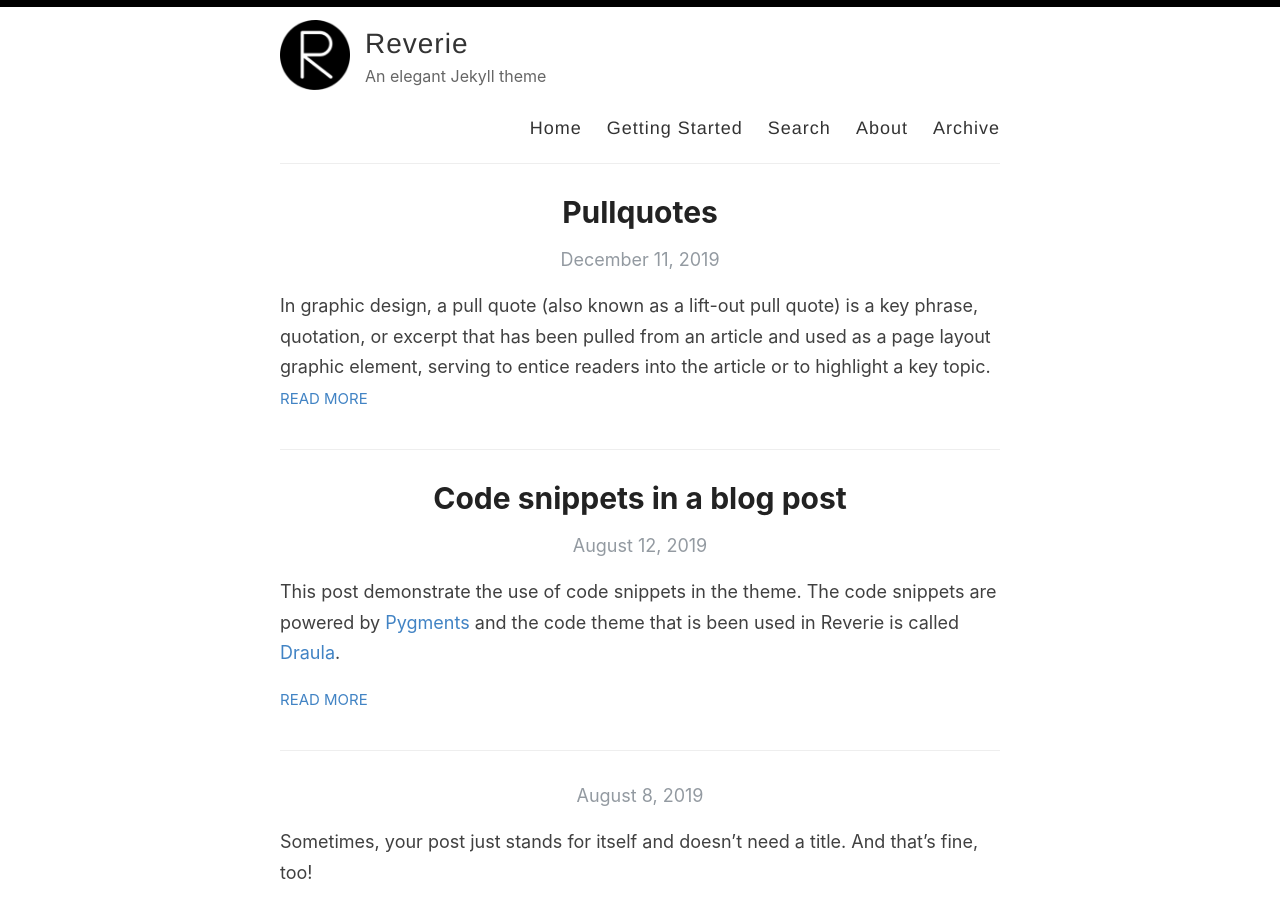
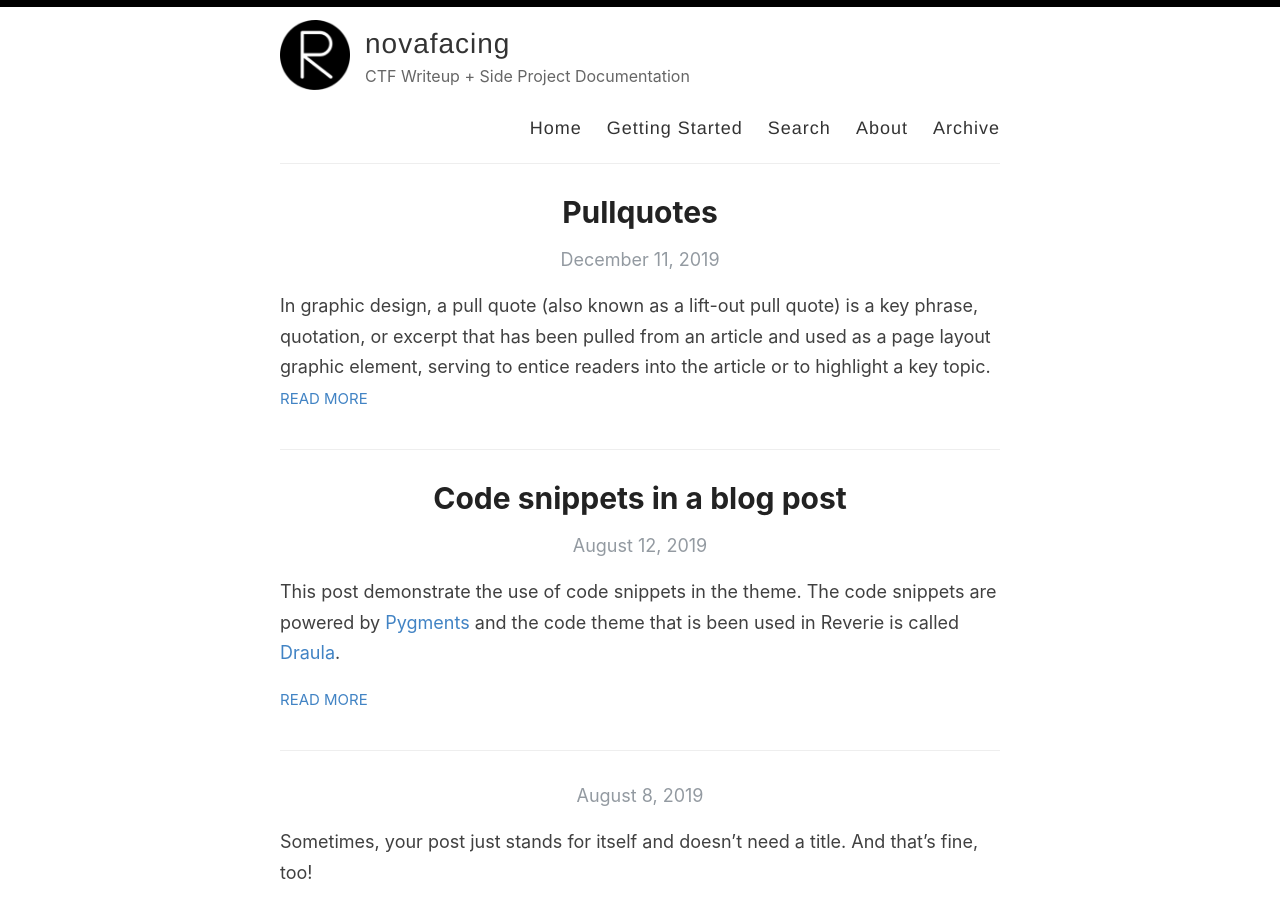
Before and after one commit to novafacing/novafacing.github.io, a Jekyll site: the page built from index.html, in a window 1280 px wide and 900 px high. Built offline with Jekyll 4.4.1, drawn with Linux system fonts in a browser that asks for light colours; the list of posts is cut into pages by our own code.

Commit message:
Add theme

```diff
--- a/_config.yml
+++ b/_config.yml
@@ -3,13 +3,13 @@
 #
 
 # Name of your site (displayed in the header)
-name: Reverie
+name: novafacing
 
 # Name of the author
-author: Amit Merchant
+author: novafacing
 
 # Short bio or description (displayed in the header)
-description: An elegant Jekyll theme
+description: CTF Writeup + Side Project Documentation
 
 # URL of your avatar or profile pic (you could use your GitHub profile pic)
 avatar: /images/reverie.png
@@ -21,15 +21,15 @@ avatar: /images/reverie.png
 # Includes an icon in the footer for each username you enter
 footer-links:
   dribbble:
-  email: amit.d.merchant@gmail.com
+  email: rowanbhart@gmail.com
   facebook:
   flickr:
-  github: amitmerchant1990/reverie
+  github: novafacing
   instagram:
   linkedin:
   pinterest:
-  rss: rss
-  twitter: amit_merchant
+  rss:
+  twitter: novafacing
   stackoverflow:
   youtube: # channel/<your_long_string> or user/<user-name>
   googleplus: # anything in your profile username that comes after plus.google.com/
@@ -41,21 +41,21 @@ footer-links:
 disqus:
 
 # Enter your Google Analytics web tracking code (e.g. UA-2110908-2) to activate tracking
-google_analytics: UA-43339302-11
+google_analytics:
 
 # For newer "GA4" analytics, use the following instead of the "UA" entry above
 #google_analytics_ga4: G-GABC1DEFG
 
 # Your website URL (e.g. http://amitmerchant1990.github.io or http://www.amitmerchant.com)
 # Used for Sitemap.xml and your RSS feed
-url: http://www.amitmerchant.com/reverie
-enforce_ssl: https://www.amitmerchant.com/reverie
+url: http://novafacing.github.io
+enforce_ssl: https://novafacing.github.io
 
 # If you're hosting your site at a Project repository on GitHub pages
 # (http://yourusername.github.io/repository-name)
 # and NOT your User repository (http://yourusername.github.io)
 # then add in the baseurl here, like this: "/repository-name"
-baseurl: "/reverie"
+baseurl:
 
 #
 # !! You don't need to change any of the configuration flags below !!
```
